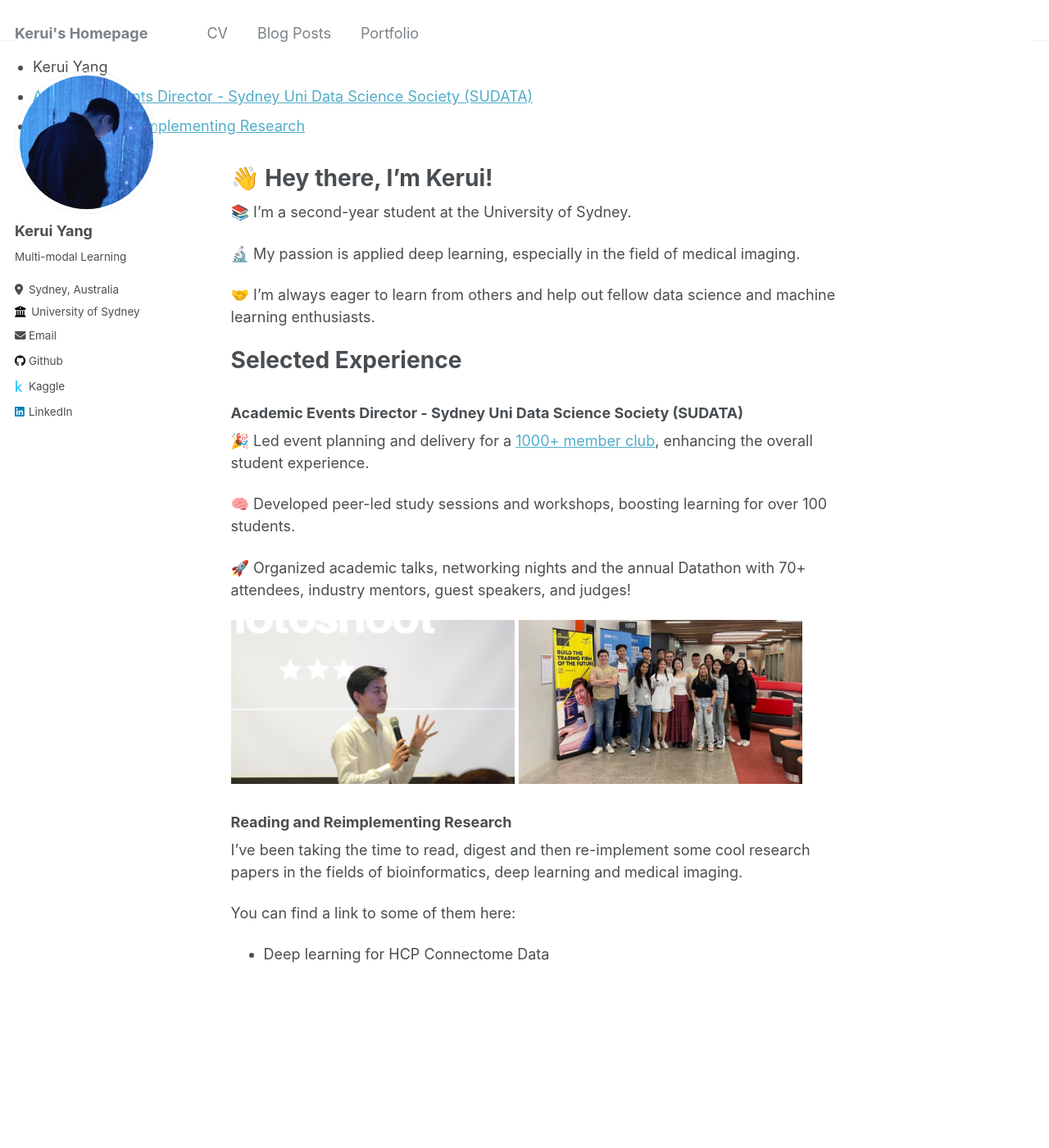
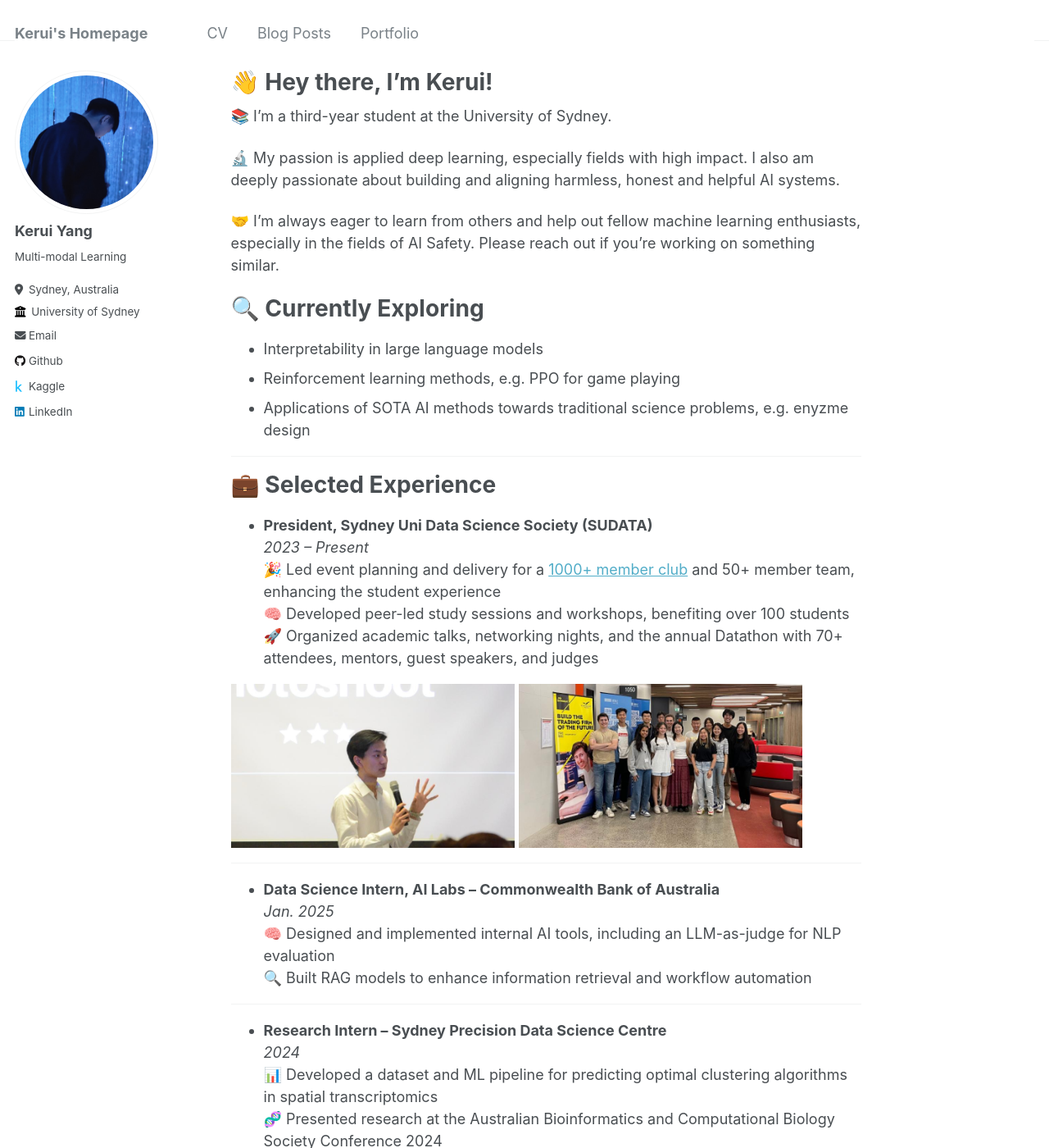
Before and after one commit to MostValue/mostvalue.github.io, a Jekyll site: the page built from _pages/about.md, in a window 1280 px wide and 1400 px high. Shown: the whole window at 82% size. Built offline with Jekyll 4.4.1, drawn with Linux system fonts in a browser that asks for light colours; some of the changed text lies outside the part shown.

Commit message:
improved about page, removed toc

```diff
--- a/_config.yml
+++ b/_config.yml
@@ -27,7 +27,7 @@ author:
   bio              : "Multi-modal Learning"
   location         : "Sydney, Australia"
   employer         : "University of Sydney"
-  uri              : # URL
+  url              : # URL
   email            : "kerui.yang0@gmail.com"
 
   # Academic websites
@@ -178,7 +178,7 @@ encoding: "utf-8"
 markdown_ext: "markdown,mkdown,mkdn,mkd,md"
 
 toc:
-  enabled: true
+  enabled: false
   h_min: 1
   h_max: 3
 
@@ -231,6 +231,7 @@ defaults:
       comments: true
       share: true
       related: true
+      toc: false
   # _pages
   - scope:
       path: ""
--- a/_data/ui-text.yml
+++ b/_data/ui-text.yml
@@ -8,7 +8,7 @@ en: &DEFAULT_EN
   pagination_next            : "Next"
   breadcrumb_home_label      : "Home"
   breadcrumb_separator       : "/"
-  toc_label                  : "On This Page"
+  # toc_label                  : "On This Page"
   ext_link_label             : "Direct Link"
   less_than                  : "less than"
   minute_read                : "minute read"
--- a/_layouts/default.html
+++ b/_layouts/default.html
@@ -9,11 +9,11 @@ layout: compress
   <head>
     {% include head.html %}
     {% include head/custom.html %}
-    {% include toc.html %}
+    <!-- {% include toc.html %} -->
   </head>
 
   <body>
-    {% include toc.html html=content %}
+    <!-- {% include toc.html html=content %} -->
     {% include browser-upgrade.html %}
     {% include masthead.html %}
     {{ content}}
--- a/_pages/about.md
+++ b/_pages/about.md
@@ -8,25 +8,88 @@ redirect_from:
 ---
 
 
+📚 I'm a third-year student at the University of Sydney.
 
-📚 I'm a second-year student at the University of Sydney.
+🔬 My passion is applied deep learning, especially fields with high impact. I also am deeply passionate about building and aligning harmless, honest and helpful AI systems.
 
-🔬 My passion is applied deep learning, especially in the field of medical imaging.
+🤝 I'm always eager to learn from others and help out fellow machine learning enthusiasts, especially in the fields of AI Safety. Please reach out if you're working on something similar.
 
-🤝 I'm always eager to learn from others and help out fellow data science and machine learning enthusiasts.
+# 🔍 Currently Exploring
+
+- Interpretability in large language models
+- Reinforcement learning methods, e.g. PPO for game playing
+- Applications of SOTA AI methods towards traditional science problems, e.g. enyzme design
+
+---
 
 
+# 💼 Selected Experience
 
-# Selected Experience
+- **President, Sydney Uni Data Science Society (SUDATA)**
+*2023 – Present*
+🎉 Led event planning and delivery for a [1000+ member club](https://sudata.org/) and 50+ member team, enhancing the student experience
+🧠 Developed peer-led study sessions and workshops, benefiting over 100 students
+🚀 Organized academic talks, networking nights, and the annual Datathon with 70+ attendees, mentors, guest speakers, and judges
 
-### Academic Events Director - Sydney Uni Data Science Society (SUDATA)
+<style>
+.image-container img {
+  width: 200px;  /* Set your desired width */
+  height: 200px; /* Set your desired height */
+  object-fit: cover; /* Key property to maintain aspect ratio */
+}
+</style>
+
+<div class="image-container">
+  <img src="images/talk1.jpg" alt="Hosting a workshop" style="width: 45%">
+  <img src="images/talk3.jpg" alt="Hosting a datathon" style="width: 45%">
+</div>
+
+---
+
+- **Data Science Intern, AI Labs – Commonwealth Bank of Australia**
+*Jan. 2025*
+🧠 Designed and implemented internal AI tools, including an LLM-as-judge for NLP evaluation
+🔍 Built RAG models to enhance information retrieval and workflow automation
+
+---
+
+- **Research Intern – Sydney Precision Data Science Centre**
+*2024*
+📊 Developed a dataset and ML pipeline for predicting optimal clustering algorithms in spatial transcriptomics
+🧬 Presented research at the Australian Bioinformatics and Computational Biology Society Conference 2024
 
 
+<div class="image-container">
+  <img src="images/conference1.png" alt="Presenting my poster" style="width: 45%">
+  <img src="images/conference2.jpg" alt="Attending the Australian Bioinformatics and Computational Biology Society Conference 2024" style="width: 45%">
+</div>
 
- 🎉 Led event planning and delivery for a [1000+ member club](https://sudata.org/), enhancing the overall student experience.
+---
 
+- **Head Chemistry Tutor**
+🧪 5 years of experience tutoring high school and competition-level chemistry
+🏅 International Chemistry Olympiad Bronze Medalist, mentoring the next generation of students
+👩‍🏫 Supported over 100+ students through personalized sessions and curriculum design
+
+---
+
+# 🛠️ Projects
+
+- **Clustering Recommender for Spatial Transcriptomics**
+🧠 Built a machine learning framework to recommend clustering methods and parameters based on dataset characteristics
+📊 Presented at the Australian Bioinformatics and Computational Biology Society Conference 2024
+🧪 Stack: Python, scikit-learn, pandas, matplotlib
+
+- **LLM Interpretability Toolkit** *(in progress)*
+🤖 Exploring transparency in large language models through attribution and probing.
+🛠️ Stack: Python, Transformerlens, Wandb, LangChain
+
+
+<!-- ---
+### President - Sydney Uni Data Science Society (SUDATA)
+
+🎉 Led event planning and delivery for a [1000+ member club](https://sudata.org/) and 50+ member team, enhancing the overall student experience.
 🧠 Developed peer-led study sessions and workshops, boosting learning for over 100 students.
-
 🚀 Organized academic talks, networking nights and the annual Datathon with 70+ attendees, industry mentors, guest speakers, and judges!
 
 <style>
@@ -42,11 +105,61 @@ redirect_from:
   <img src="images/talk3.jpg" alt="Hosting a datathon" style="width: 45%">
 </div>
 
+### Data Science Intern – AI Labs
 
-### Reading and Reimplementing Research
+**Commonwealth Bank of Australia** · *Jan. 2025*
+🧠 Designed and implemented internal AI tools, including an LLM-as-judge for NLP evaluation and RAG models to enhance information retrieval.
 
-I've been taking the time to read, digest and then re-implement some cool research papers in the fields of bioinformatics, deep learning and medical imaging.
+### Research Intern
+**Sydney Precision Data Science Centre**
+📊 Developed a dataset and ML pipeline for predicting optimal clustering algorithms in spatial transcriptomics.
+🧬 Presented results at the Australian Bioinformatics and Computational Biology Society Conference 2024, highlighting robust, data-driven clustering recommendations.
 
-You can find a link to some of them here:
+<style>
+.image-container img {
+  width: 200px;  /* Set your desired width */
+  height: 200px; /* Set your desired height */
+  object-fit: cover; /* Key property to maintain aspect ratio */
+}
+</style>
 
-- Deep learning for HCP Connectome Data
+<div class="image-container">
+  <img src="images/conference1.png" alt="Presenting my poster" style="width: 45%">
+  <img src="images/conference2.jpg" alt="Attending the Australian Bioinformatics and Computational Biology Society Conference 2024" style="width: 45%">
+</div>
+
+---
+### Head Chemistry Tutor
+
+🧪 5 years of experience tutoring high school and competition-level chemistry
+🏅 International Chemistry Olympiad Bronze Medalist, now mentoring the next generation
+👩‍🏫 Taught and supported over 100+ students through personalized sessions, curriculum design, and exam preparation
+---
+# 🛠️ Selected Projects
+
+### [Clustering Recommender for Spatial Transcriptomics]
+🧠 Built a machine learning framework to predict optimal clustering methods and parameters tailored to spatial transcriptomics datasets.
+📊 Presented findings at the Australian Bioinformatics and Computational Biology Society Conference 2024.
+🧪 Stack: Python, scikit-learn, pandas, matplotlib
+
+### [LLM Interpretability]
+
+🤖 Currently working on it!
+🛠️ Stack: Python, Transformerlens, Wandb, LangChain
+
+--- -->
+
+<!--
+# 📝 Talks & Writing
+
+- _"Introduction to Machine Learning"_, SUDATA Workshop, 2024
+
+--- -->
+
+# 🌱 What I Value
+
+- Building systems that are useful, honest, and kind (and also embodying those values yourself)
+- Open-source collaboration and community learning, especially teaching others!
+- Learning (and failing) every single day
+
+---
```
Also changed, not shown: images/conference1.png (added), images/conference2.jpg (added).
